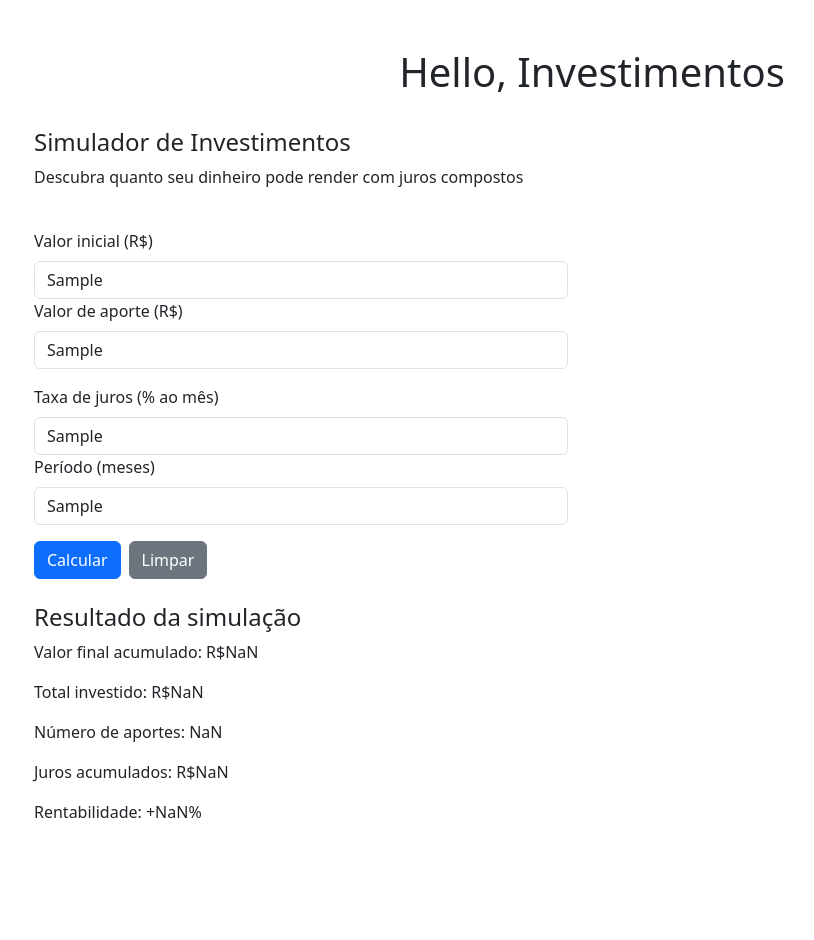
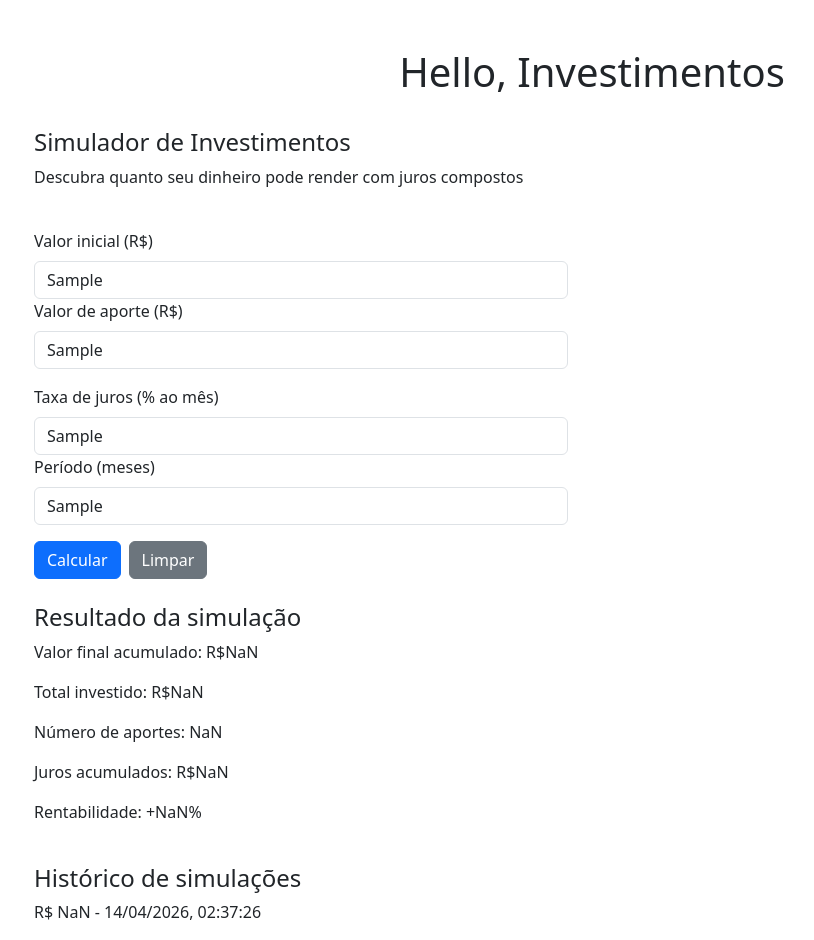
Before and after one commit to marcella-maia/Projeto-Investimentos, a React (Vite) app in the folder projeto-investimentos/: page / in a window 1280 px wide. Both pictures are taken after typing "Sample", "Sample", "Sample", "Sample" into the empty fields and a click on the button "Calcular". Shown: the whole page, without its empty margins (48-862 px from the left). Before the commit the page ends 840 px from the top, so only its background shows below. Built offline with nearby package versions, Linux system fonts and the light colour scheme.

Commit message:
feat(p1): implementa historico de simulacoes

```diff
--- a/projeto-investimentos/src/App.jsx
+++ b/projeto-investimentos/src/App.jsx
@@ -8,6 +8,15 @@ const App = () => {
   const [jurosAcumulados, setJurosAcumulados] = useState('')
   const [rentabilidade, setRentabilidade] = useState('')
   const [totalInvestido, setTotalInvestido] = useState('')
+  const [historico, setHistorico] = useState([])
+
+  const limparResultados = () => {
+  setValorFinal('')
+  setTotalInvestido('')
+  setNumeroAportes('')
+  setJurosAcumulados('')
+  setRentabilidade('')
+}
 
   const recebeDados = (valorInicial, aporte, taxa, periodo) => {
   const vi = Number(valorInicial.replace(',', '.'))
@@ -31,6 +40,12 @@ const App = () => {
   setNumeroAportes(pe)
   setJurosAcumulados(' R$' + juros.toFixed(2))
   setRentabilidade(' +' + rent.toFixed(2) + '%')
+
+  const novaSimulacao = {
+  data: new Date().toLocaleString("pt-BR"),
+  valor: 'R$ ' + montante.toFixed(2)
+}
+setHistorico([...historico, novaSimulacao])
 }
 
   return (
@@ -47,8 +62,10 @@ const App = () => {
           <h4>Simulador de Investimentos</h4>
           <p>Descubra quanto seu dinheiro pode render com juros compostos</p>
         </div>
-          <CapturaDados recebeDados={recebeDados} />
-          <ExibeDados
+           <CapturaDados
+             recebeDados={recebeDados}
+             limparResultados={limparResultados}/>
+            <ExibeDados
             valorFinal={valorFinal}
             totalInvestido={totalInvestido}
             numeroAportes={numeroAportes}
@@ -56,7 +73,18 @@ const App = () => {
             rentabilidade={rentabilidade}
           />
         </div>
-    </div>
+        <div className="row mt-4">
+          <div className="col-12">
+            <h4>Histórico de simulações</h4>
+            {historico.map((item, index) => (
+              <p key={index}>
+                {item.valor} - {item.data}
+              </p>
+            ))}
+          </div>
+        </div>
+          </div>
+
   )
 }
 
--- a/projeto-investimentos/src/CapturaDados.jsx
+++ b/projeto-investimentos/src/CapturaDados.jsx
@@ -7,19 +7,13 @@ const CapturaDados = (props) => {
   const [taxa, setTaxa] = useState('')
   const [periodo, setPeriodo] = useState('')
 
-
-    const aoCalcular = (valorInicial, aporte, taxa, periodo) => {
-    setValorInicial(valorInicial)
-    setAporte(aporte)
-    setTaxa(taxa)
-    setPeriodo(periodo)
-  }
-
   const aoLimpar = () => {
     setValorInicial('')
     setAporte('')
     setTaxa('')
     setPeriodo('')
+    props.limparResultados()
+
   }
 
   return (
```
